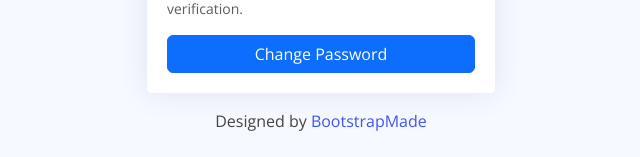
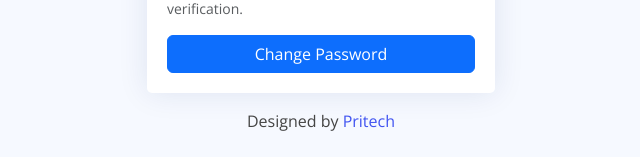
Before and after one commit to Izk-123/sme, a Django app: page /change-password/ in a window 1280 px wide. Shown: the part 660-817 px from the top of the page, without its empty margins (319-959 px from the left). Run offline with Django 5.2, Linux system fonts and the light colour scheme; the visitor is signed in with stand-in values (Sample User, id 1); data comes from the database, SQL or seed files in the repository; data that the repository does not hold is empty; some libraries are stand-ins or nearby versions.

Commit message:
Change design credits in base_auth.html
Updated the credits section to reflect new design attribution.

```diff
--- a/templates/base/base_auth.html
+++ b/templates/base/base_auth.html
@@ -56,7 +56,7 @@
               </div>
 
               <div class="credits">
-                Designed by <a href="https://bootstrapmade.com/">BootstrapMade</a>
+                Designed by <a href="https://pritechmw.com/">Pritech</a>
               </div>
 
             </div>
```
